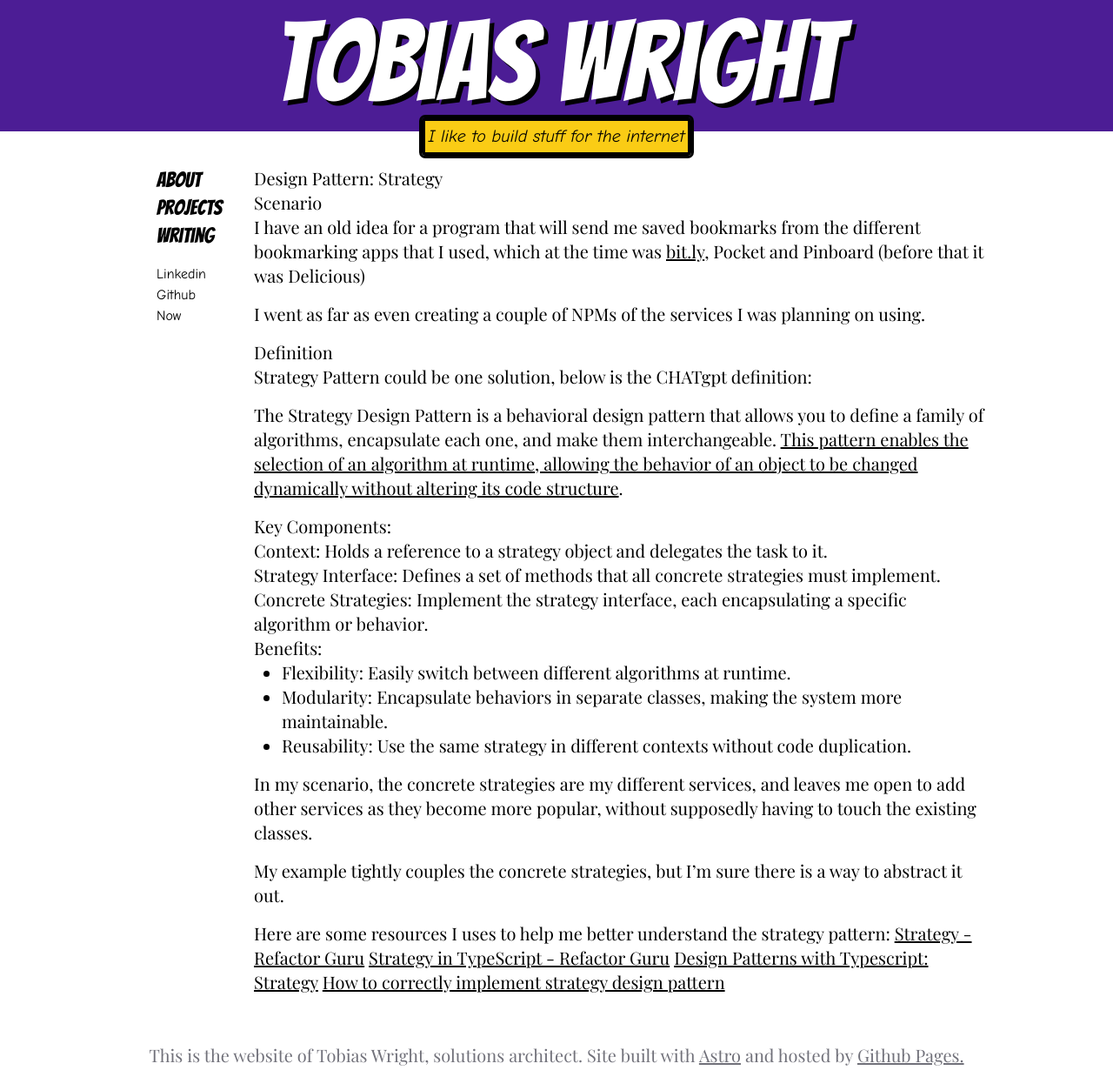
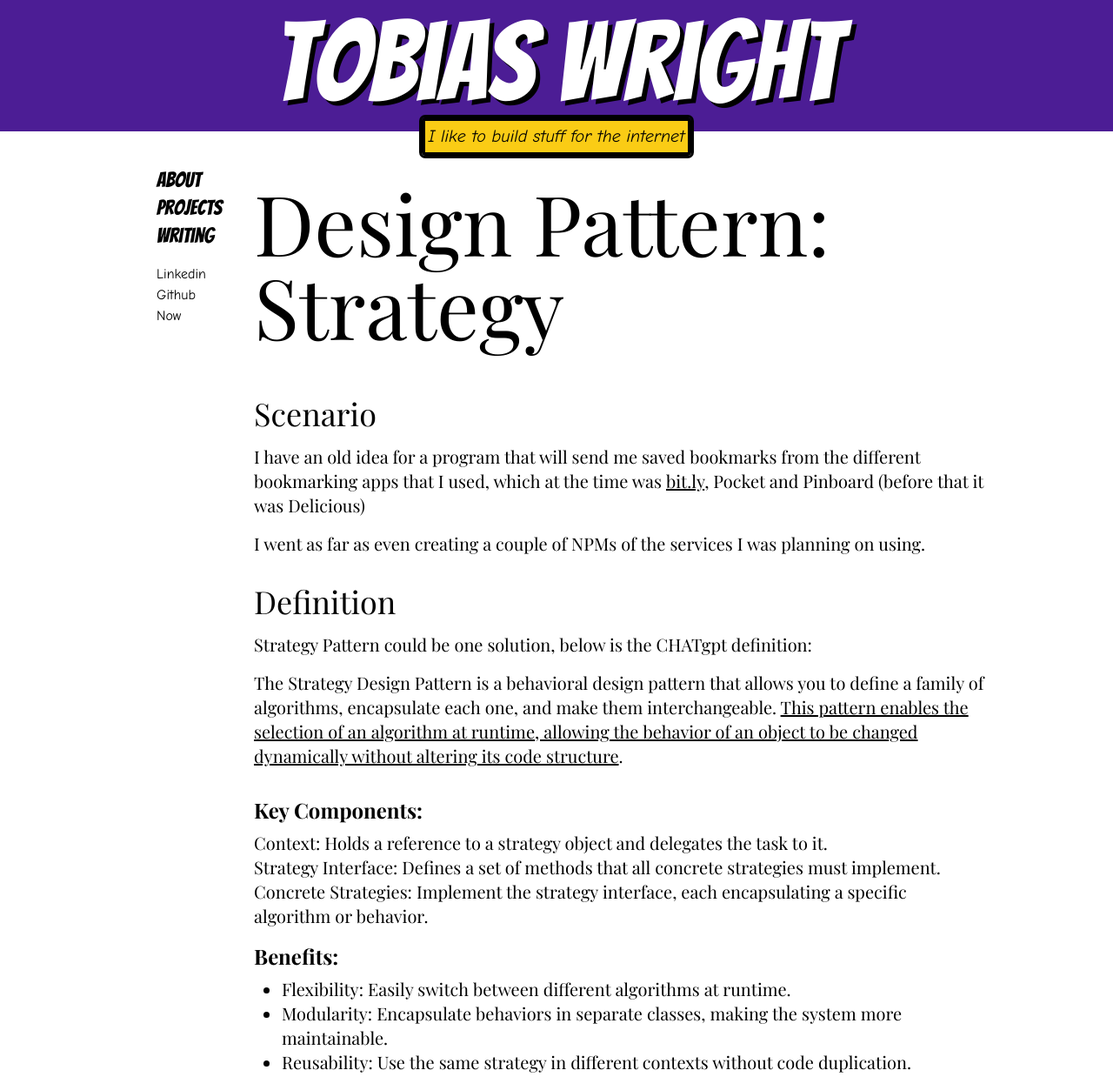
Before and after one commit to tobiaswright/tobiaswright.github.io, an Astro site: page /posts/strategy-pattern in a window 1280 px wide. Shown: the part 9-1247 px from the top of the page at 87% size. Built offline with nearby package versions, Linux system fonts and the light colour scheme; Astro itself is replaced by a stand-in of ours; a web font is replaced by a local one.

Commit message:
updated styles

```diff
--- a/src/components/Section.astro
+++ b/src/components/Section.astro
@@ -2,6 +2,6 @@
 const { header } = Astro.props;
 ---
 <section class="mb-16">
-    <h3 class="font-['Bangers'] text-4xl" id={header}>{ header }</h3>
+    <h3 class="text-4xl capitalize" id={header}>{ header }</h3>
     <slot />
 </section>
--- a/src/components/homepage/Section-now.astro
+++ b/src/components/homepage/Section-now.astro
@@ -11,7 +11,7 @@
 
 <p>Playing</p>
 <ul>
-  <li>Star Wars Legos: Meh.</li>
+  <li>Star Wars Lego: Meh.</li>
 </ul>
 
 <p>Watching</p>
--- a/src/components/homepage/Section-projects.astro
+++ b/src/components/homepage/Section-projects.astro
@@ -1,10 +1,11 @@
 <p>Below are some of my personal projects.</p>
+<h4>Sites and applications</h4>
 <ul>
   <li><a href="http://www.gusgorman.com">GusGorman.com</a></li>
   <li><a href="http://www.awarenesscolor.com">Awareness Color</a></li>
 </ul>
 <h4>Small Databases</h4>
 <ul>
-  <li>African-American Programers in Television and Film</li>
-  <li>Color Awareness Chart</li>
+  <li><a href="https://github.com/tobiaswright/black-programmers-in-film-and-television">African-American Programers in Television and Film</a></li>
+  <li><a href="https://github.com/tobiaswright/awareness-color-data">Color Awareness Chart</a></li>
 </ul>
--- a/src/layouts/Layout.astro
+++ b/src/layouts/Layout.astro
@@ -50,6 +50,15 @@ const { title } = Astro.props;
 		  @apply mb-4 ml-8 list-disc
 	}
 	h4 {
-		color: red
+		@apply font-bold
+	}
+	main h2 {
+		@apply pt-4 pb-10 text-8xl
+	}
+	main h3 {
+		@apply pt-4 pb-4 text-4xl
+	}
+	main h4 {
+		@apply pt-4 pb-2 text-2xl
 	}
 </style>
--- a/src/pages/posts/sets.md
+++ b/src/pages/posts/sets.md
@@ -10,7 +10,7 @@ image:
 tags: ["javascript"]
 ---
 
-#### Set Composition in Javascript
+## Set Composition in Javascript
 
 Learned about Set composition today. Now I’m just looking for the problem this will solve.
 
--- a/src/pages/posts/strategy-pattern.md
+++ b/src/pages/posts/strategy-pattern.md
@@ -7,24 +7,24 @@ author: 'Tobias Wright'
 tags: ["typescript"]
 ---
 
-# Design Pattern: Strategy
+## Design Pattern: Strategy
 
-## Scenario
+### Scenario
 I have an old idea for a program that will send me saved bookmarks from the different bookmarking apps that I used, which at the time was bit.ly, Pocket and Pinboard (before that it was Delicious)
 
 I went as far as even creating a couple of NPMs of the services I was planning on using.
 
-## Definition
+### Definition
 Strategy Pattern could be one solution, below is the CHATgpt definition:
 
 The Strategy Design Pattern is a behavioral design pattern that allows you to define a family of algorithms, encapsulate each one, and make them interchangeable. [This pattern enables the selection of an algorithm at runtime, allowing the behavior of an object to be changed dynamically without altering its code structure](https://www.geeksforgeeks.org/strategy-pattern-set-1/).
 
-### Key Components:
+#### Key Components:
 1.	Context: Holds a reference to a strategy object and delegates the task to it.
 2.	Strategy Interface: Defines a set of methods that all concrete strategies must implement.
 3.	Concrete Strategies: Implement the strategy interface, each encapsulating a specific algorithm or behavior.
 
-### Benefits:
+#### Benefits:
 - Flexibility: Easily switch between different algorithms at runtime.
 - Modularity: Encapsulate behaviors in separate classes, making the system more maintainable.
 - Reusability: Use the same strategy in different contexts without code duplication.
```
